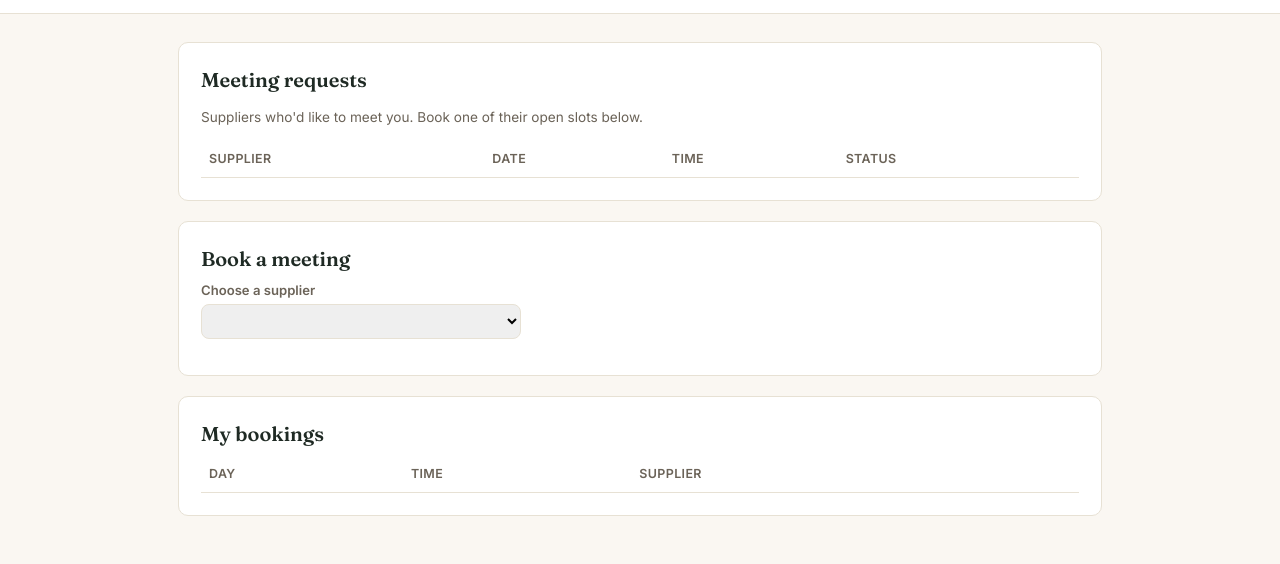
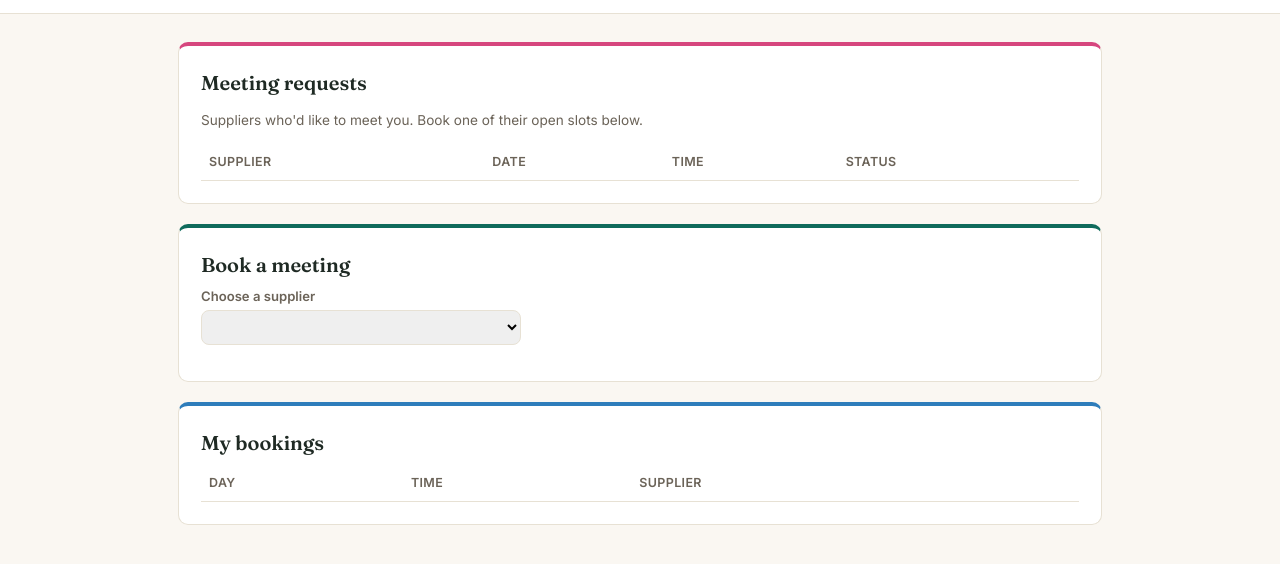
Before and after one commit to MaJicMikeSmith/cedabond-scheduler, a website: page public/member/index.html in a window 1280 px wide. Shown: the part 62-626 px from the top of the page. Drawn offline with nearby package versions, Linux system fonts and the light colour scheme; no server answers.

Commit message:
update interface
ok

```diff
--- a/public/css/style.css
+++ b/public/css/style.css
@@ -8,6 +8,8 @@
   --text-muted: #6B6358;
   --accent: #0F6B5C;
   --accent-dark: #0B4F44;
+  --accent-pink: #D6467E;
+  --accent-blue: #2E7DBB;
   --warm: #C76B3B;
   --danger: #B3261E;
   --blocked: #D8D2C5;
@@ -44,8 +46,11 @@ a { color: var(--accent-dark); }
 
 .card {
   background: var(--surface); border: 1px solid var(--border); border-radius: var(--radius);
-  padding: 22px; margin-bottom: 20px;
+  padding: 22px; margin-bottom: 20px; border-top: 4px solid var(--border);
 }
+.card--teal { border-top-color: var(--accent); }
+.card--pink { border-top-color: var(--accent-pink); }
+.card--blue { border-top-color: var(--accent-blue); }
 
 .grid-2 { display: grid; grid-template-columns: 1fr 1fr; gap: 20px; }
 @media (max-width: 760px) { .grid-2 { grid-template-columns: 1fr; } }
@@ -72,6 +77,8 @@ button.danger:hover { background: #FBEDEB; }
 button.small { padding: 6px 10px; font-size: .8rem; }
 
 .error { color: var(--danger); font-size: .85rem; margin: -6px 0 14px; min-height: 1em; }
+.supplier-name { color: var(--accent-dark); margin-bottom: .15em; }
+
 .muted { color: var(--text-muted); font-size: .85rem; }
 .empty { color: var(--text-muted); font-style: italic; padding: 18px 0; }
 
@@ -82,7 +89,7 @@ button.small { padding: 6px 10px; font-size: .8rem; }
 button.pill { border: none; cursor: pointer; font-family: inherit; }
 button.pill:hover { filter: brightness(0.94); }
 .pill.pending { background: #FBEADF; color: var(--warm); }
-.pill.booked { background: #FBE8E6; color: var(--danger); }
+.pill.booked { background: #E1F0EC; color: var(--accent-dark); }
 .pill.cancelled { background: #F1ECE2; color: var(--text-muted); }
 
 table { width: 100%; border-collapse: collapse; }
--- a/public/member/index.html
+++ b/public/member/index.html
@@ -16,7 +16,7 @@
   </div>
 
   <div class="wrap">
-    <div class="card">
+    <div class="card card--pink">
       <h2>Meeting requests</h2>
       <p class="muted">Suppliers who'd like to meet you. Book one of their open slots below.</p>
       <table id="requestsTable">
@@ -26,14 +26,14 @@
       <p class="empty" id="requestsEmpty" style="display:none">No requests yet.</p>
     </div>
 
-    <div class="card">
+    <div class="card card--teal">
       <h2>Book a meeting</h2>
       <label for="supplierSelect">Choose a supplier</label>
       <select id="supplierSelect" style="margin-bottom:14px; padding:8px; border-radius:8px; border:1px solid var(--border); width:100%; max-width:320px;"></select>
       <div id="slotGrid"></div>
     </div>
 
-    <div class="card">
+    <div class="card card--blue">
       <h2>My bookings</h2>
       <table id="bookingsTable">
         <thead><tr><th>Day</th><th>Time</th><th>Supplier</th><th></th></tr></thead>
```
Also changed, not shown: public/supplier/index.html (+3 -3 lines), 5 other files.
